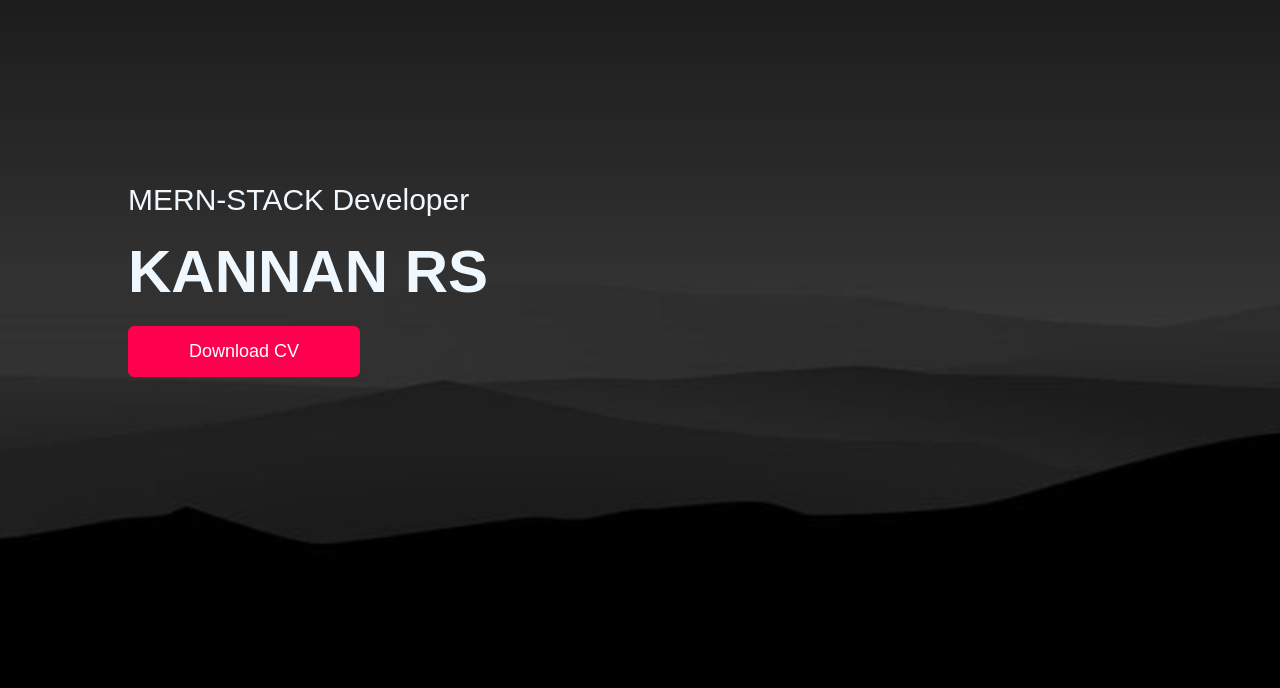
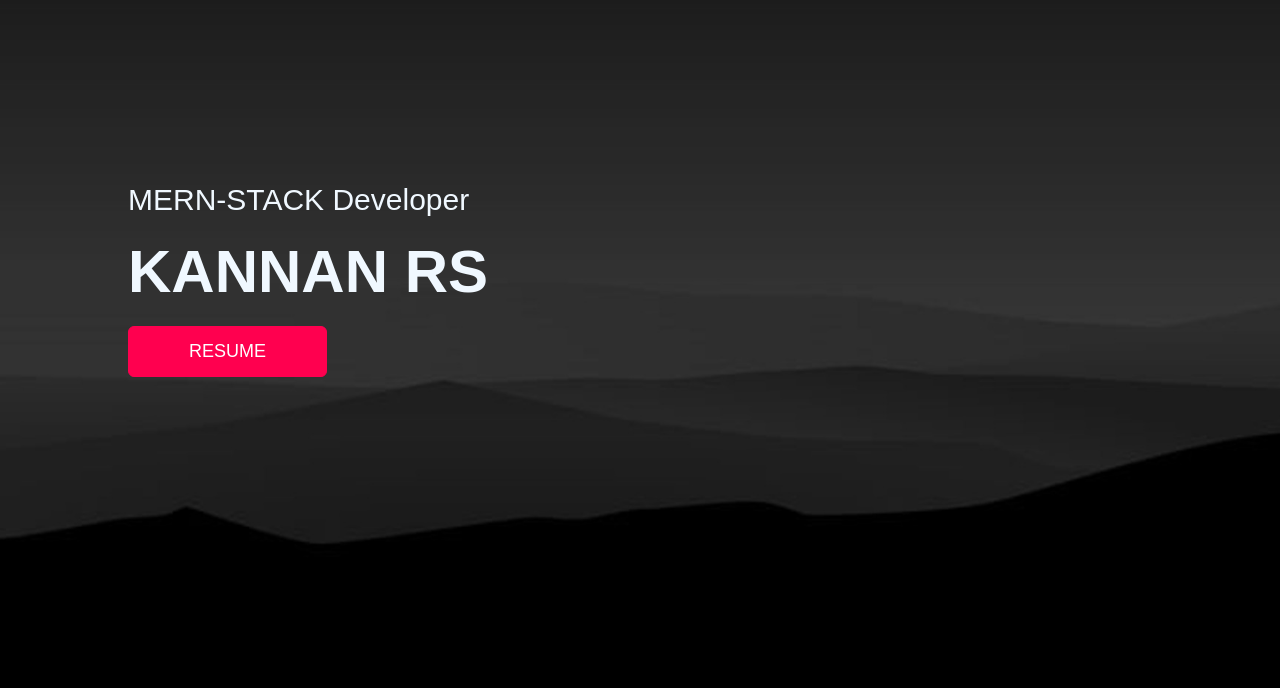
Before and after one commit to rs-kannan/portfolio, a plain HTML site: page index.html in a window 1280 px wide. Shown: the part 112-800 px from the top of the page. Drawn offline with Linux system fonts and the light colour scheme.

Commit message:
Update index.html

```diff
--- a/index.html
+++ b/index.html
@@ -27,7 +27,7 @@
             <div class="header-text">
                 <p>MERN-STACK Developer</p>
                 <h1>KANNAN RS</h1>
-                <a href="https://drive.google.com/file/d/1hScIHYRPOSNztyVun8rbp7Pb_lbBFYKO/view?usp=sharing"  download class="btn btn2">Download CV</a>
+                <a href="https://drive.google.com/file/d/1hScIHYRPOSNztyVun8rbp7Pb_lbBFYKO/view?usp=sharing"  download class="btn btn2">RESUME</a>
             </div>
 
         </div>
```
